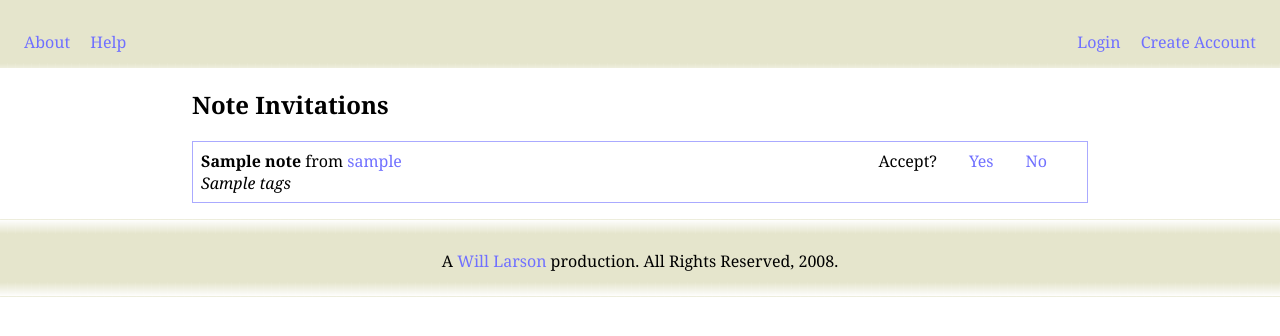
After one commit to lethain/codernote, a Django app: template templates/codernote/manage_invites.html in a window 1280 px wide. The commit adds this page. Shown: the top 336 px of the page. Run offline with Django 3.2, Linux system fonts and the light colour scheme; the template is opened without the code that fills it: most values are stand-ins (such as "Sample title", 1, 10 or a date in 2020).

Commit message:
Have management screen implemented for note invites (although, it doesn't actually manage them yet).

```diff
--- a/media/codernote.css
+++ b/media/codernote.css
@@ -372,6 +372,27 @@ a:hover {
     background-color: #E5E5CC;
 }
 
+/* Invite Stylings */
+
+.invites {
+    margin-bottom: 1em;
+}
+
+.invites .invite {
+    padding: 0.5em;
+    border: 1px solid #AAAAFF;
+    overflow: auto;
+}
+.invites .invite p {
+    margin-top: 0em;
+}
+.invites .invite .label {
+    margin-right: 2em;
+}
+.invites .invite .button {
+    margin-right: 2em;
+}
+
 
 /* Account Stylings */
 
--- a/models.py
+++ b/models.py
@@ -81,3 +81,4 @@ class NoteInvite(models.Model):
     "Intermediate step between sharing and receiving a note. "
     note = models.ForeignKey(Note)
     user = models.ForeignKey(User)
+    sender = models.ForeignKey(User, related_name="sender")
--- /dev/null
+++ b/templates/codernote/manage_invites.html
@@ -0,0 +1,19 @@
+{% extends "base.html" %}
+
+{% block content %}
+<div class="main">
+  <h2> Note Invitations </h2>
+  <div class="invites">
+  {% for obj in obj_list %}
+  <div class="invite">
+    <span class="left"><strong>{{ obj.note.title }}</strong> from <a href="/flow/{{ obj.sender.username }}/">{{ obj.sender.username }}</a></span>
+    <span class="button right"><a href="#">No</a></span>
+    <span class="button right"><a href="#">Yes</a></span>
+    <span class="label right">Accept?</span>
+    <br>
+    <span class="left tags"><em>{{ obj.note.tags }}</em></span>
+  </div>
+  {% endfor %}
+  </div>
+</div>
+{% endblock %}
--- a/templates/codernote/note_list.html
+++ b/templates/codernote/note_list.html
@@ -45,8 +45,9 @@
     </ul>
   </div>
   <div class="left detail">
-
-    <a href="/manage-shared/">You have {{ invites  }} note{{ invites|pluralize }} awaiting approval.</a>
+    {% if invites %}
+    <a href="/note/invites/">You have {{ invites  }} note{{ invites|pluralize }} invite{{ invites|pluralize }} awaiting approval.</a>
+    {% endif %}
   </div>
   </div>
   <div class="border-bottom"></div>
--- a/urls.py
+++ b/urls.py
@@ -38,6 +38,9 @@ urlpatterns = patterns(
     (r'^n/(?P<slug>[-\w]+)/$','codernote.views.note_detail'),
     (r'^$', 'codernote.views.note_list'),
 
+    # Note Invites
+    (r'^note/invites/','codernote.views.note_manage_invites'),
+
     # Checking for user existance
     (r'^user/exists/(?P<username>[-\w_]+)/$','codernote.views.user_exists'),
 )
```
Also changed, not shown: views.py (+13 -1 lines).
